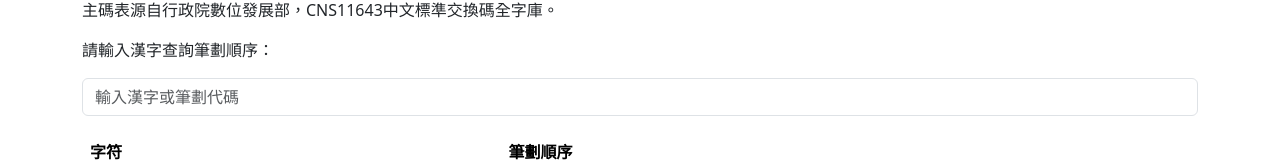
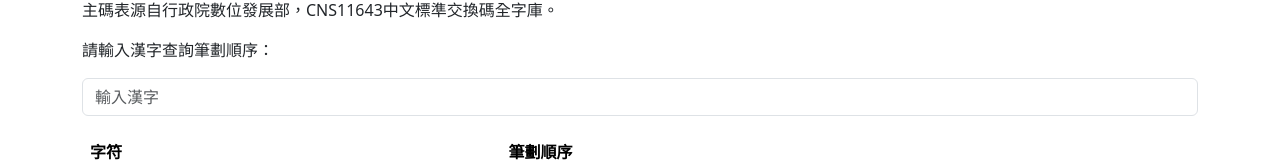
Before and after one commit to wilburkwan/t5input.github.io, a plain HTML site: page dict.html in a window 1280 px wide. Shown: the part 125-293 px from the top of the page. Drawn offline with nearby package versions, Linux system fonts and the light colour scheme.

Commit message:
fix(): word info

```diff
--- a/dict.html
+++ b/dict.html
@@ -80,7 +80,7 @@
         <h1>輸入法字典</h1>
         <p>主碼表源自行政院數位發展部，CNS11643中文標準交換碼全字庫。</p>
         <p>請輸入漢字查詢筆劃順序：</p>
-        <input type="text" id="searchInput" placeholder="輸入漢字或筆劃代碼" oninput="searchCharacter()" class="form-control mb-3">
+        <input type="text" id="searchInput" placeholder="輸入漢字" oninput="searchCharacter()" class="form-control mb-3">
         <div class="table-responsive">
             <table class="table table-hover">
                 <thead>
```
